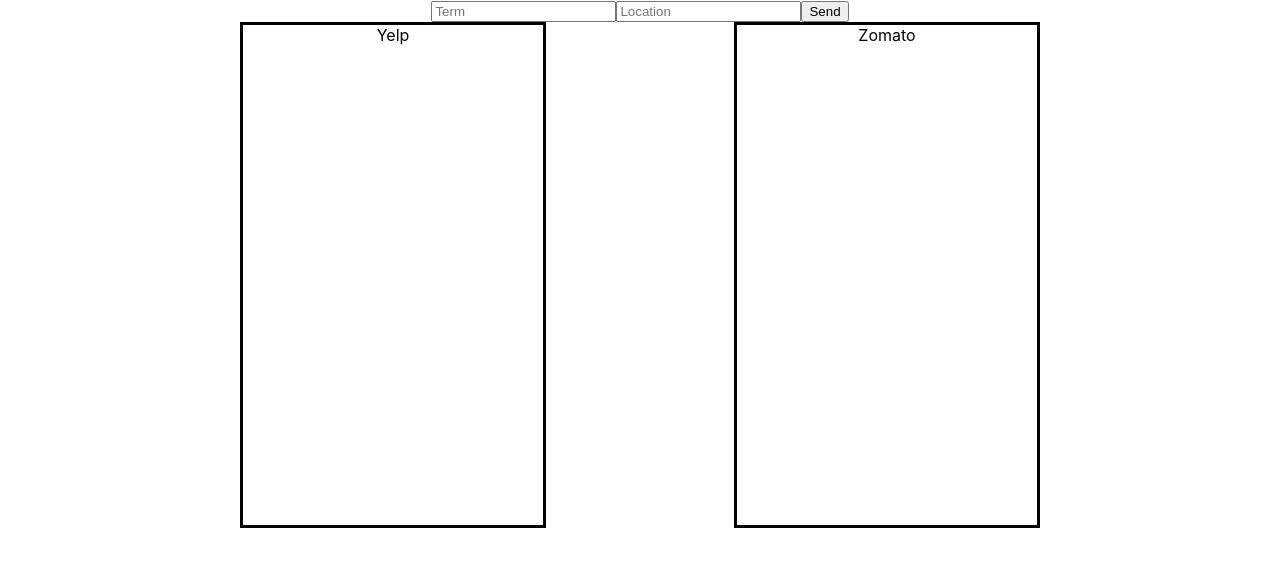
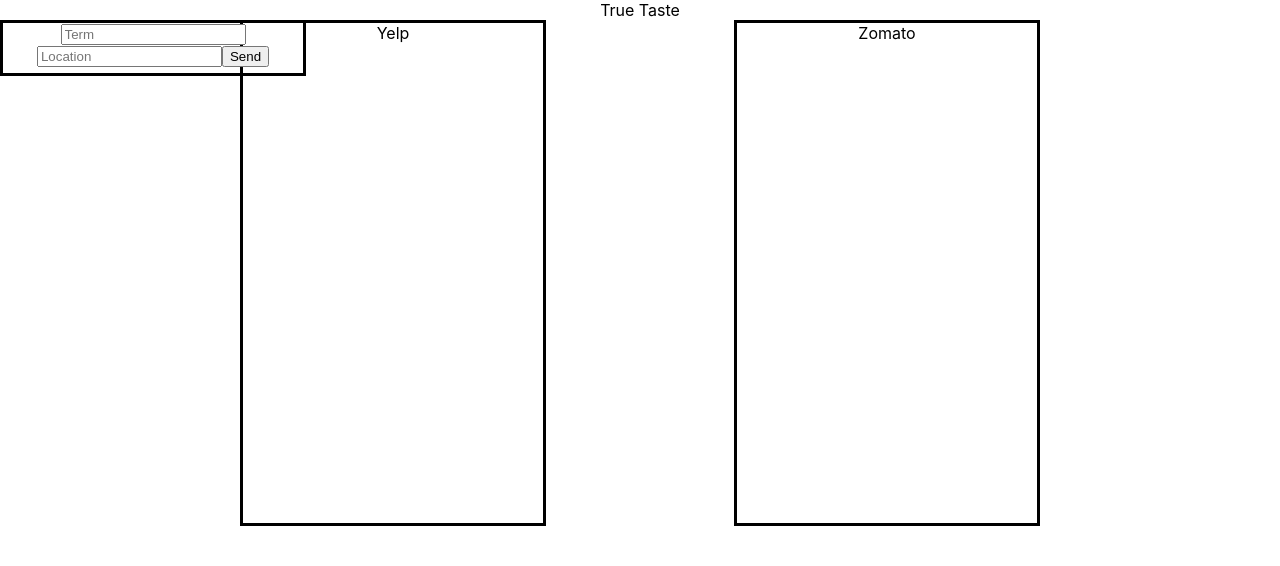
Before and after one commit to fizzleRaider7645/true-taste, a React (Create React App) app in the folder client/: page / in a window 1280 px wide. Shown: the top 566 px of the page. Built offline with nearby package versions, Linux system fonts and the light colour scheme.

Commit message:
add css for SearchForm component

```diff
--- a/client/src/App.css
+++ b/client/src/App.css
@@ -18,3 +18,10 @@
   float: right;
   height: 500px;
 }
+
+#search-form {
+  border: solid;
+  width: 300px;
+  position: absolute;
+  height: 50px;
+}
--- a/client/src/App.js
+++ b/client/src/App.js
@@ -13,6 +13,9 @@
     render() {
         return (
             <div className="App">
+                <header>
+                    True Taste
+                </header>
                 <SearchForm />
             </div>
         );
--- a/client/src/components/SearchForm.js
+++ b/client/src/components/SearchForm.js
@@ -32,7 +32,7 @@
     render() {
         return (
             <div>
-            <form onSubmit={this.handleSubmit}>
+            <form onSubmit={this.handleSubmit} id="search-form">
                 <input onChange={this.handleChange} value={this.state.term} name="term" type="text" placeholder="Term"></input>
                 <input onChange={this.handleChange} value={this.state.location} name="location" type="text" placeholder="Location"></input>
                 <button type="submit">Send</button>
```
